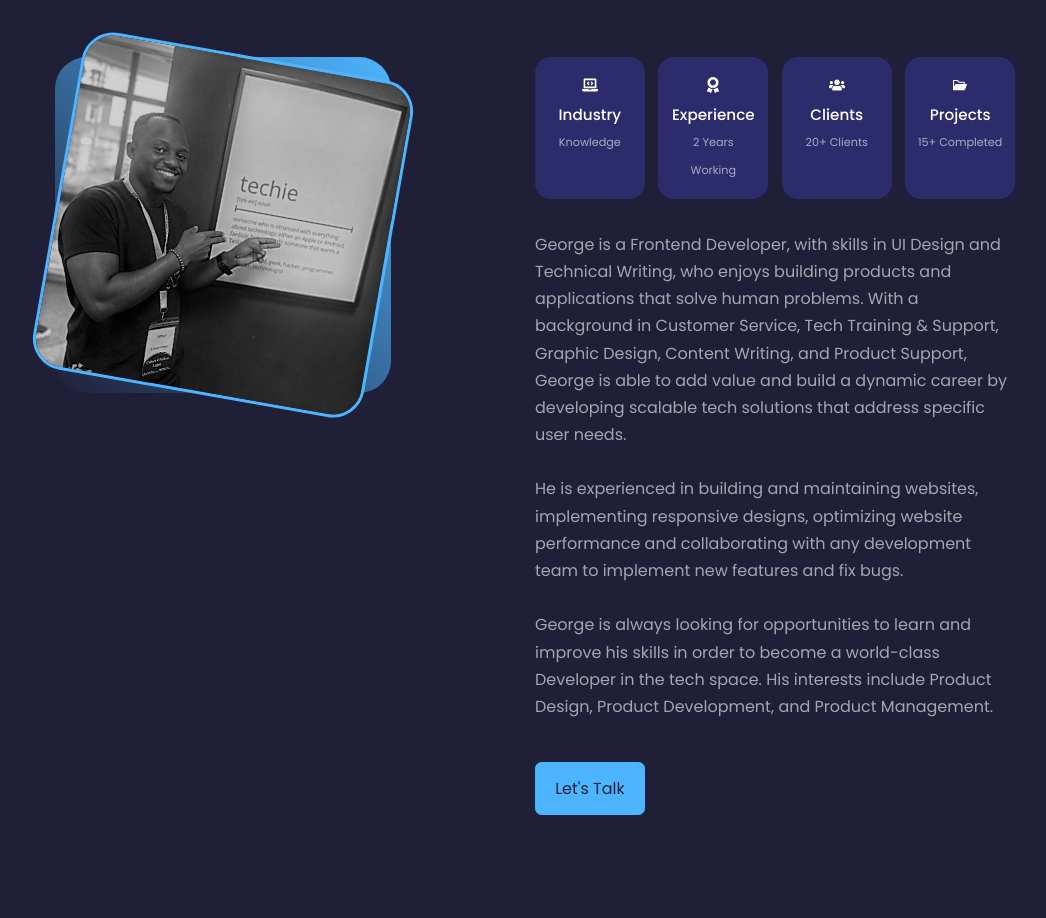
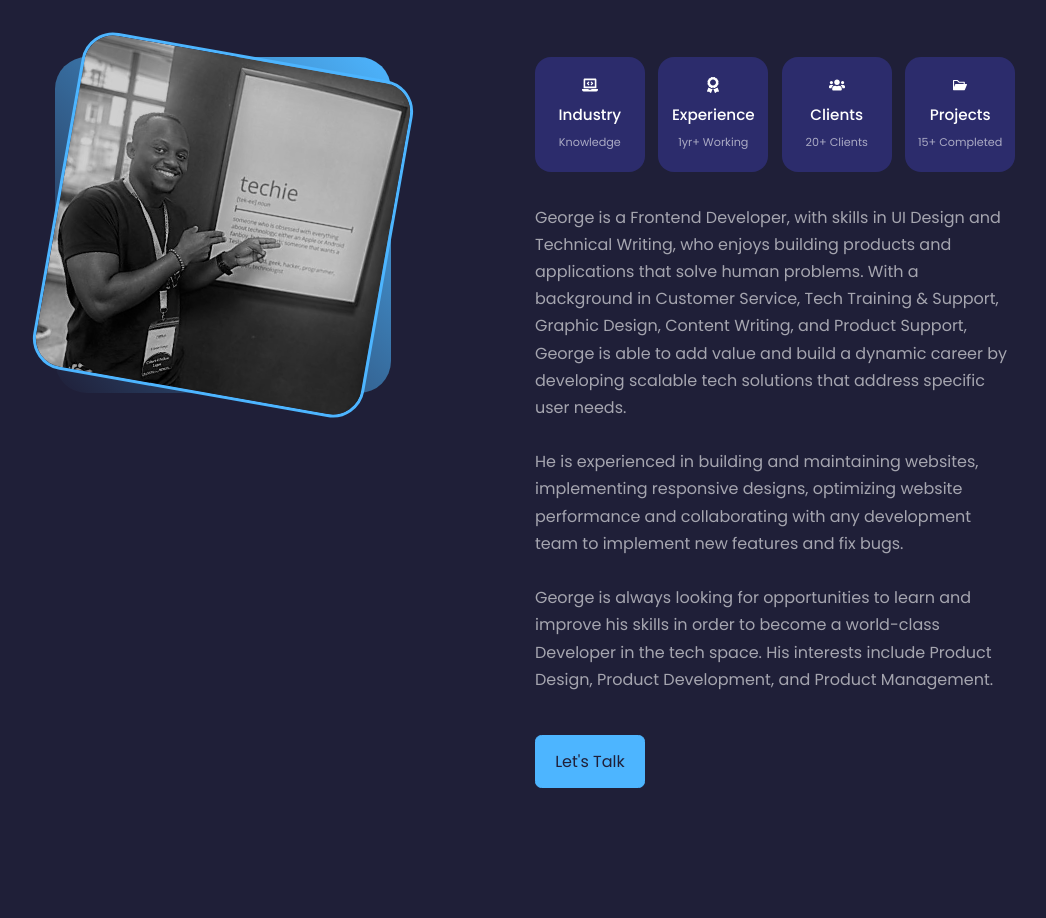
Before and after one commit to udonte/my-react-portfolio, a React (Create React App) app: page / in a window 1280 px wide. Shown: the part 982-1900 px from the top of the page, without its empty margins (105-1151 px from the left). Built offline with nearby package versions, Linux system fonts and the light colour scheme.

Commit message:
adjusted about

```diff
--- a/src/component/about/About.jsx
+++ b/src/component/about/About.jsx
@@ -29,7 +29,7 @@ const About = () => {
           <article className="about__card">
             <FaAward className='about__icon' />
             <h5>Experience</h5>
-            <small>2 Years Working</small>
+            <small>1yr+ Working</small>
           </article>
 
           <article className="about__card">
```
Also changed, not shown: src/component/header/header.css (line endings or trailing spaces).
